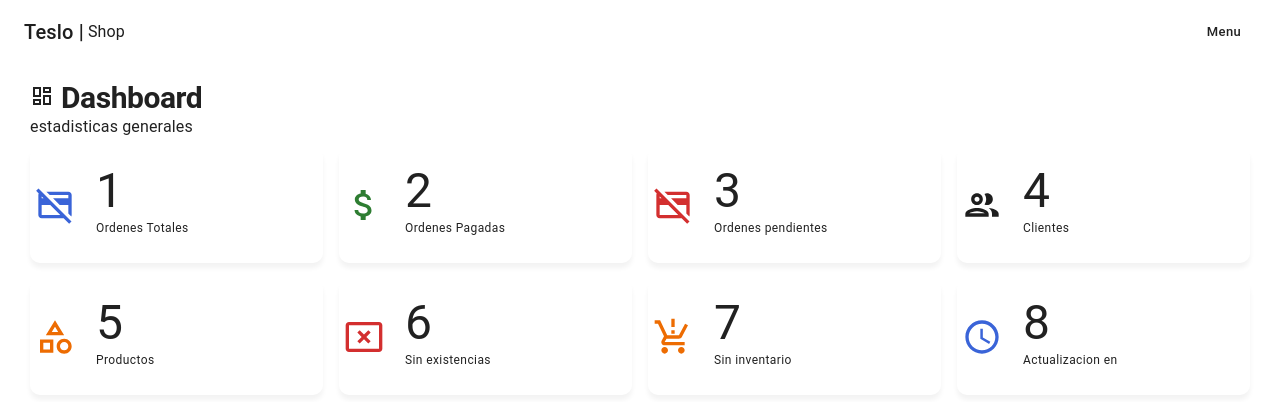
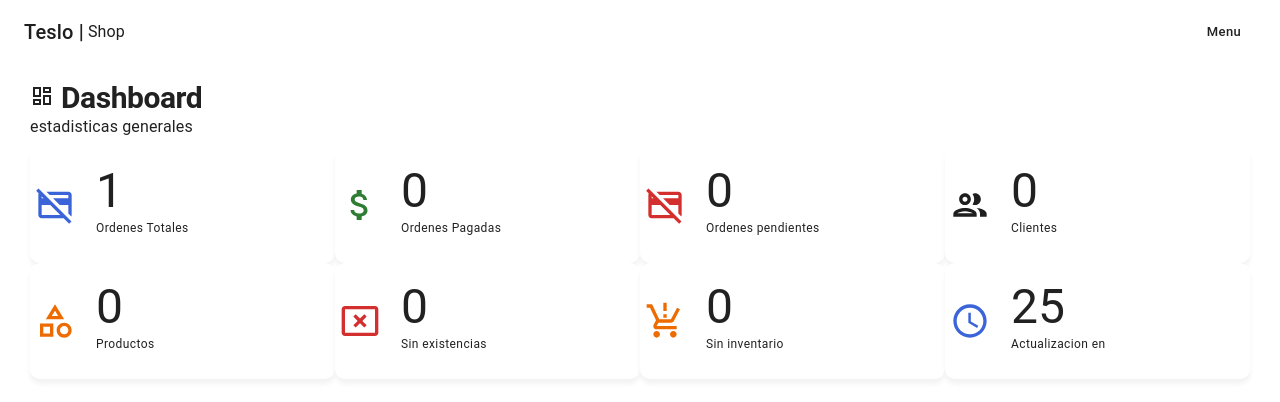
Before and after one commit to GerardoDev25/teslo-shop__Nextjs_curso, a Next.js app: page /admin in a window 1280 px wide. Shown: the top 402 px of the page. Built offline with nearby package versions, Linux system fonts and the light colour scheme; no server answers; the database is empty.

Commit message:
9. Mostrar estadísticas en el dashboard

```diff
--- a/interfaces/index.ts
+++ b/interfaces/index.ts
@@ -3,3 +3,4 @@ export * from './cart';
 export * from './user';
 export * from './order';
 export * as IPaypal from './paypal';
+export *  from './dashboard';
--- a/pages/admin/index.tsx
+++ b/pages/admin/index.tsx
@@ -1,5 +1,5 @@
 import { NextPage } from 'next';
-import { AdminLayout } from '@/components/layout';
+import useSWR from 'swr';
 import {
   AccessTimeOutlined,
   AttachMoneyOutlined,
@@ -10,17 +10,61 @@ import {
   GroupOutlined,
   ProductionQuantityLimitsOutlined,
 } from '@mui/icons-material';
+import { Grid, Typography } from '@mui/material';
+
 import { SummaryTile } from '@/components/admin';
-import { Grid } from '@mui/material';
+import { AdminLayout } from '@/components/layout';
+import { DashboardSummaryResponse } from '@/interfaces';
+import { useEffect, useState } from 'react';
 
 const DashboarPage: NextPage = () => {
+  const { data, error } = useSWR<DashboardSummaryResponse>(
+    '/api/admin/dashboard',
+    {
+      refreshInterval: 30000,
+    }
+  );
+
+  const [refresIn, setRefresIn] = useState(30);
+
+  useEffect(() => {
+    const interval = setInterval(() => {
+      console.log('tick');
+
+      setRefresIn((refresh) => (refresh > 0 ? refresh - 1 : 30));
+    }, 1000);
+
+    return () => {
+      clearInterval(interval);
+    };
+  }, []);
+
+  if (!error && !data) {
+    return <></>;
+  }
+
+  if (error) {
+    console.log(error);
+    return <Typography>Error al cargar la informacion</Typography>;
+  }
+
+  const {
+    numberOfOrders,
+    paidOrders,
+    numberOfClients,
+    numberOfProducts,
+    lowInventory,
+    productswithNoInventory,
+    notPaidOrders,
+  } = data!;
+
   return (
     <AdminLayout
       title='Dashboard'
       suTitle='estadisticas generales'
       icon={<DashboardOutlined />}
     >
-      <Grid container spacing={2}>
+      <Grid container spacing={numberOfOrders}>
         <SummaryTile
           title={1}
           subTitle='Ordenes Totales'
@@ -30,31 +74,31 @@ const DashboarPage: NextPage = () => {
         />
 
         <SummaryTile
-          title={2}
+          title={paidOrders}
           subTitle='Ordenes Pagadas'
           icon={<AttachMoneyOutlined color='success' sx={{ fontSize: 40 }} />}
         />
 
         <SummaryTile
-          title={3}
+          title={notPaidOrders}
           subTitle='Ordenes pendientes'
           icon={<CreditCardOffOutlined color='error' sx={{ fontSize: 40 }} />}
         />
 
         <SummaryTile
-          title={4}
+          title={numberOfClients}
           subTitle='Clientes'
           icon={<GroupOutlined color='primary' sx={{ fontSize: 40 }} />}
         />
 
         <SummaryTile
-          title={5}
+          title={numberOfProducts}
           subTitle='Productos'
           icon={<CategoryOutlined color='warning' sx={{ fontSize: 40 }} />}
         />
 
         <SummaryTile
-          title={6}
+          title={productswithNoInventory}
           subTitle='Sin existencias'
           icon={
             <CancelPresentationOutlined color='error' sx={{ fontSize: 40 }} />
@@ -62,7 +106,7 @@ const DashboarPage: NextPage = () => {
         />
 
         <SummaryTile
-          title={7}
+          title={lowInventory}
           subTitle='Sin inventario'
           icon={
             <ProductionQuantityLimitsOutlined
@@ -73,7 +117,7 @@ const DashboarPage: NextPage = () => {
         />
 
         <SummaryTile
-          title={8}
+          title={refresIn}
           subTitle='Actualizacion en'
           icon={<AccessTimeOutlined color='secondary' sx={{ fontSize: 40 }} />}
         />
```
Also changed, not shown: interfaces/dashboard.ts (added, +11 -0 lines).
